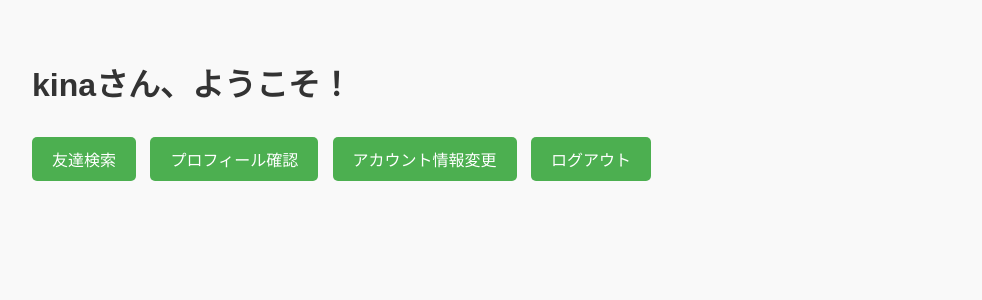
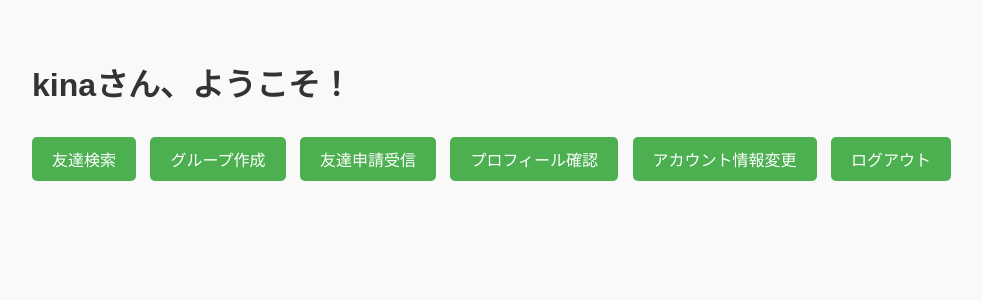
Before and after one commit to etk7/puroen, a Flask app: page /home in a window 1280 px wide. Shown: the top 300 px of the page, without its empty margins (6-988 px from the left). Run offline with Flask 3, Linux system fonts and the light colour scheme; a user stored in the database is signed in.

Commit message:
Update HomePage.html

```diff
--- a/templates/HomePage.html
+++ b/templates/HomePage.html
@@ -45,6 +45,16 @@
             <button type="submit">友達検索</button>
         </form>
 
+        <!-- グループ作成 -->
+        <form action="{{ url_for('group_create') }}" method="get">
+            <button type="submit">グループ作成</button>
+        </form>
+
+        <!-- 友達申請受信ボックス -->
+        <form action="{{ url_for('friend_apply_accept') }}" method="get">
+            <button type="submit">友達申請受信</button>
+        </form>
+
         <!-- プロフィール確認 -->
         <a href="{{ url_for('profile') }}" class="button-link">プロフィール確認</a>
 
```
